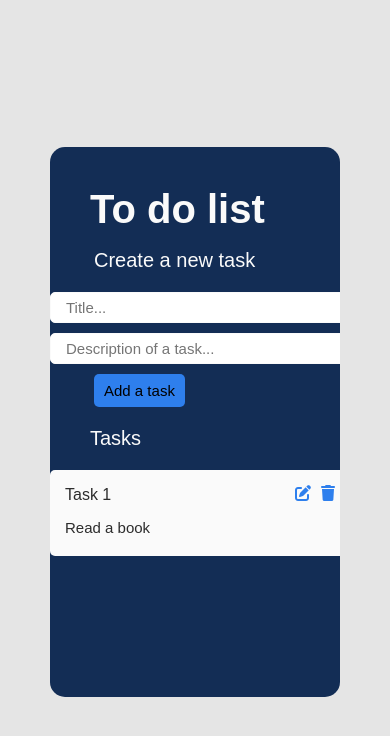
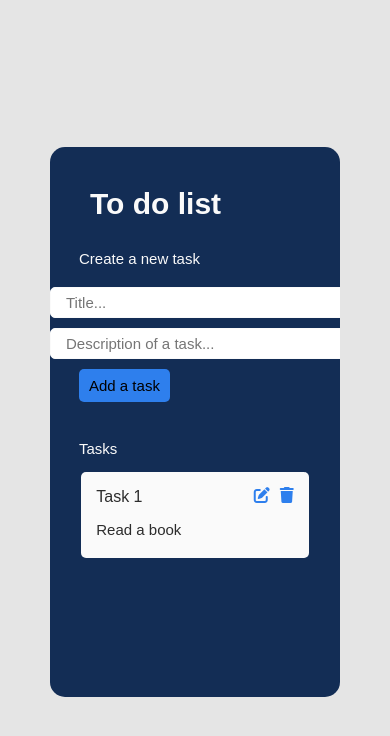
Before and after one commit to oliwiarednelo/to-do-app, a plain HTML site: page index.html in a window 390 px wide. Drawn offline with Linux system fonts and the light colour scheme; a web font is replaced by a local one.

Commit message:
I made the app responsive
I added media queries

```diff
--- a/styles.css
+++ b/styles.css
@@ -167,3 +167,29 @@ font-weight: 500;
 .app::-webkit-scrollbar {
     width: 0 !important;
   }
+
+  @media screen and (max-width: 600px) {
+
+    h1 {
+        font-size: 30px;
+    }
+
+    h3 {
+        font-size: 15px;
+        margin-left: 10%;
+        margin-top: 13%;
+    }
+    .add-task-title {
+        font-size: 15px;
+        margin-left: 10%;
+       margin-top: 10%;
+    }
+    #form button {
+        margin-left: 10%;
+    }
+#card {
+  width: 75%;
+
+}
+
+  }
```
